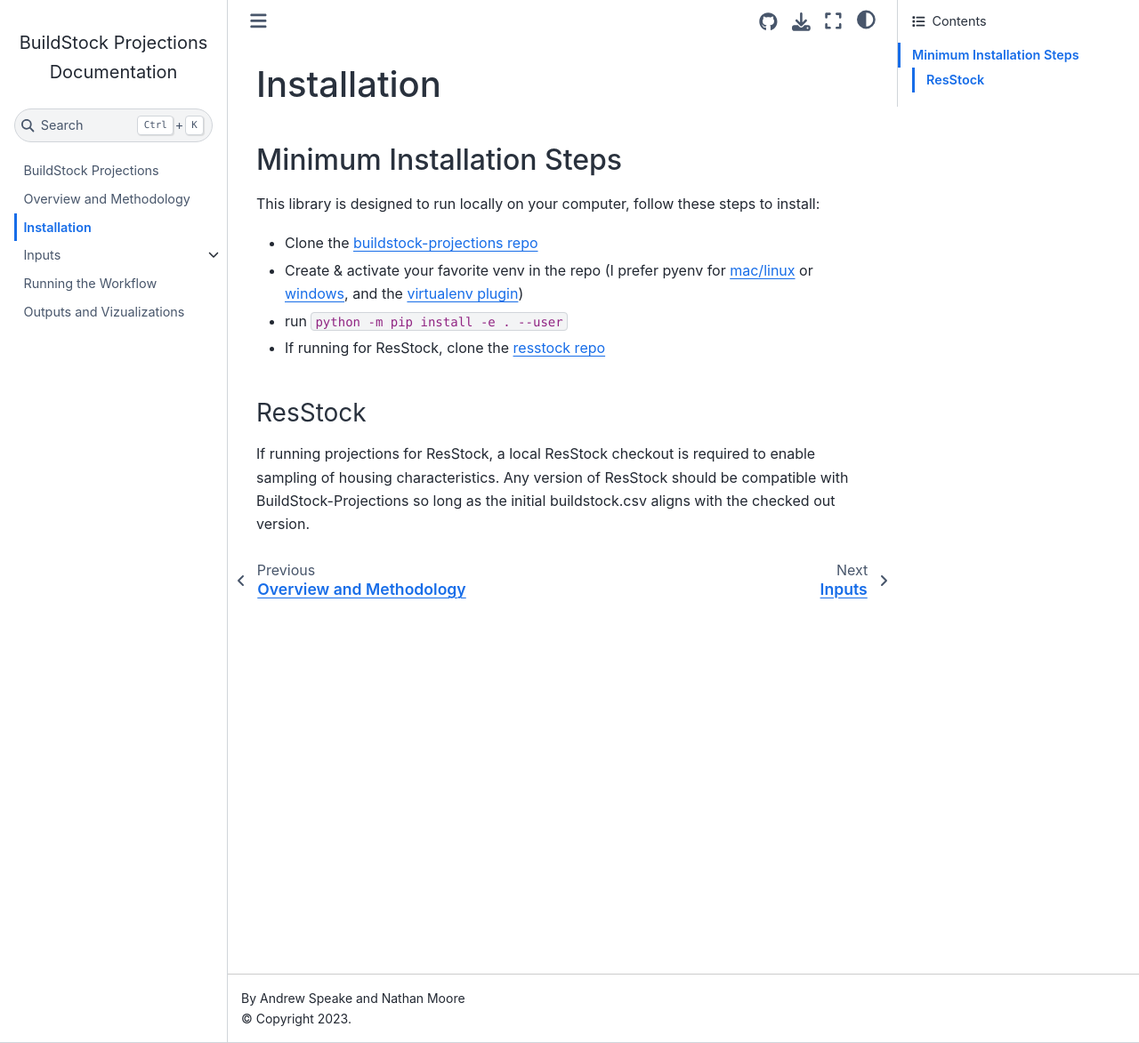
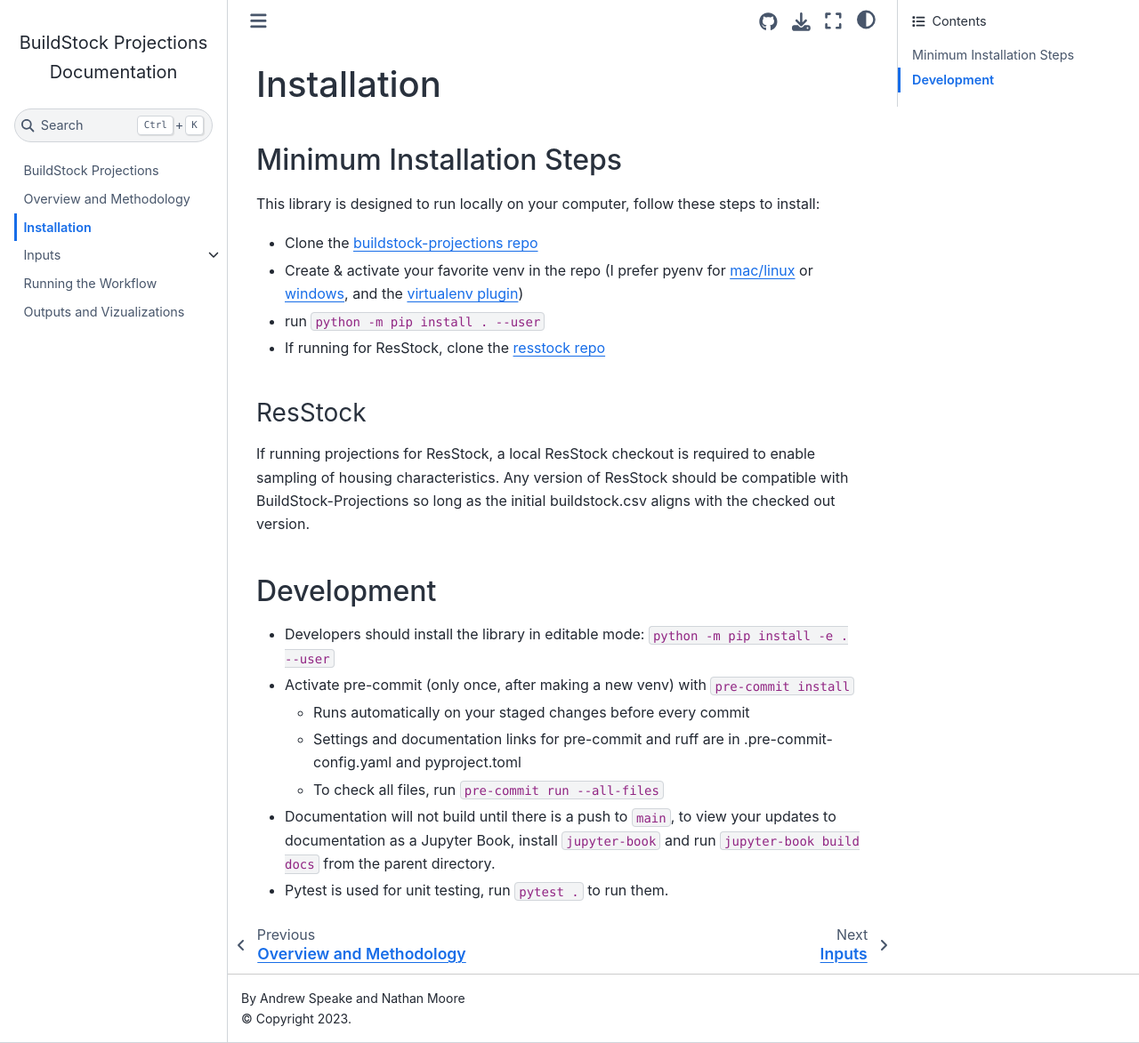
Before and after one commit to NREL/buildstock-projections-docs, a Jupyter Book: the page built from docs/installation.md, in a window 1280 px wide and 1173 px high. Shown: the whole window at 89% size. Built offline with Jupyter Book 1.0.4 settings and Sphinx 7.4.7 and the Sphinx Book theme 1.1.4, drawn with Linux system fonts in a browser that asks for light colours.

Commit message:
Upload docs.

```diff
--- a/docs/installation.md
+++ b/docs/installation.md
@@ -4,8 +4,17 @@
 This library is designed to run locally on your computer, follow these steps to install:
 - Clone the [buildstock-projections repo](https://github.com/NREL/buildstock-projections)
 - Create & activate your favorite venv in the repo (I prefer pyenv for [mac/linux](https://github.com/pyenv/pyenv#installation) or [windows](https://github.com/pyenv-win/pyenv-win#installation), and the [virtualenv plugin](https://github.com/pyenv/pyenv-virtualenv))
-- run `python -m pip install -e . --user`
+- run `python -m pip install . --user`
 - If running for ResStock, clone the [resstock repo](https://github.com/NREL/resstock)
 
 ### ResStock
 If running projections for ResStock, a local ResStock checkout is required to enable sampling of housing characteristics. Any version of ResStock should be compatible with BuildStock-Projections so long as the initial buildstock.csv aligns with the checked out version.
+
+## Development
+- Developers should install the library in editable mode: `python -m pip install -e . --user`
+- Activate pre-commit (only once, after making a new venv) with `pre-commit install`
+  - Runs automatically on your staged changes before every commit
+  - Settings and documentation links for pre-commit and ruff are in .pre-commit-config.yaml and pyproject.toml
+  - To check all files, run `pre-commit run --all-files`
+- Documentation will not build until there is a push to `main`, to view your updates to documentation as a Jupyter Book, install `jupyter-book` and run `jupyter-book build docs` from the parent directory.
+- Pytest is used for unit testing, run `pytest .` to run them.
```
Also changed, not shown: docs/inputs/buildstocks.md (+2 -0 lines), docs/usage.md (+3 -17 lines).
